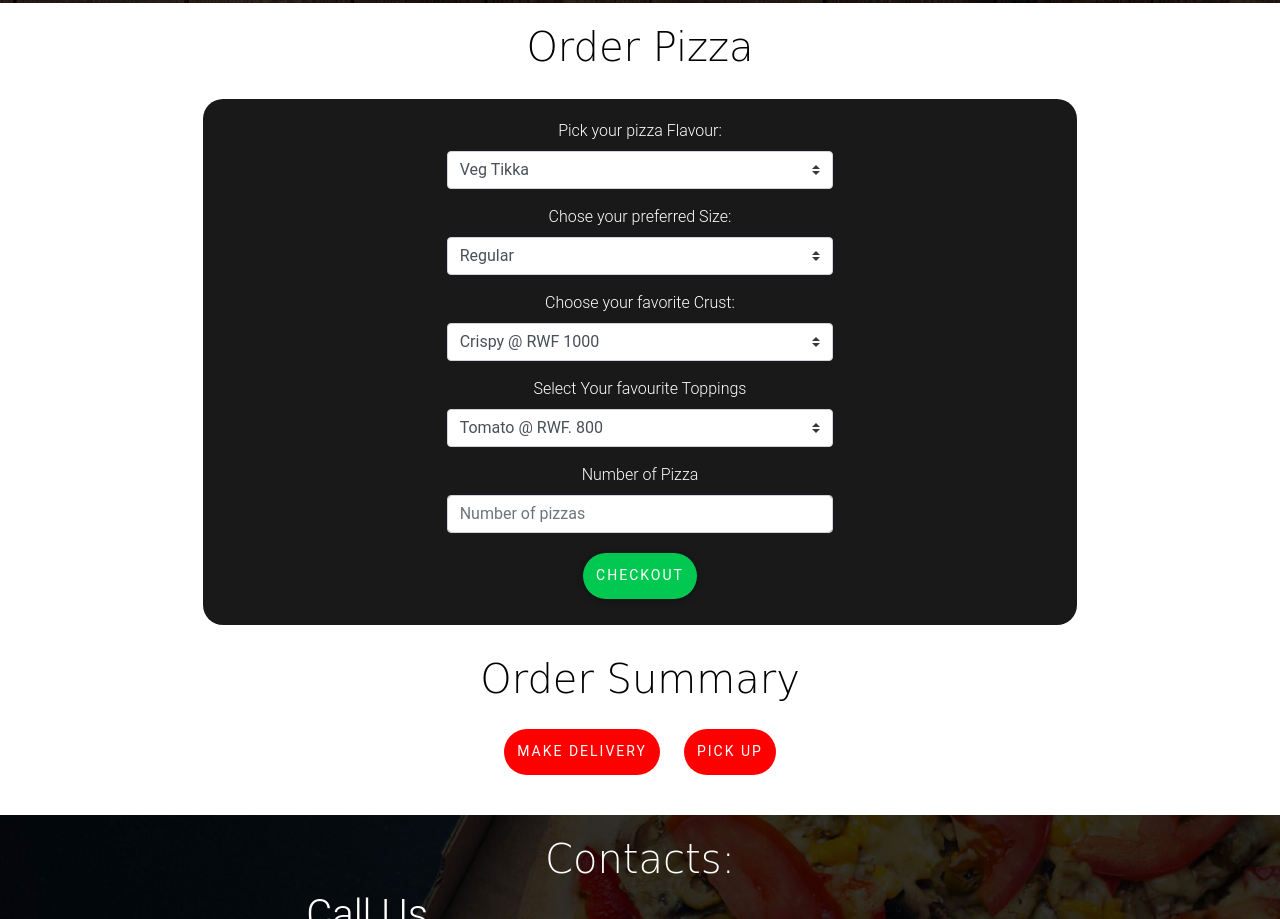
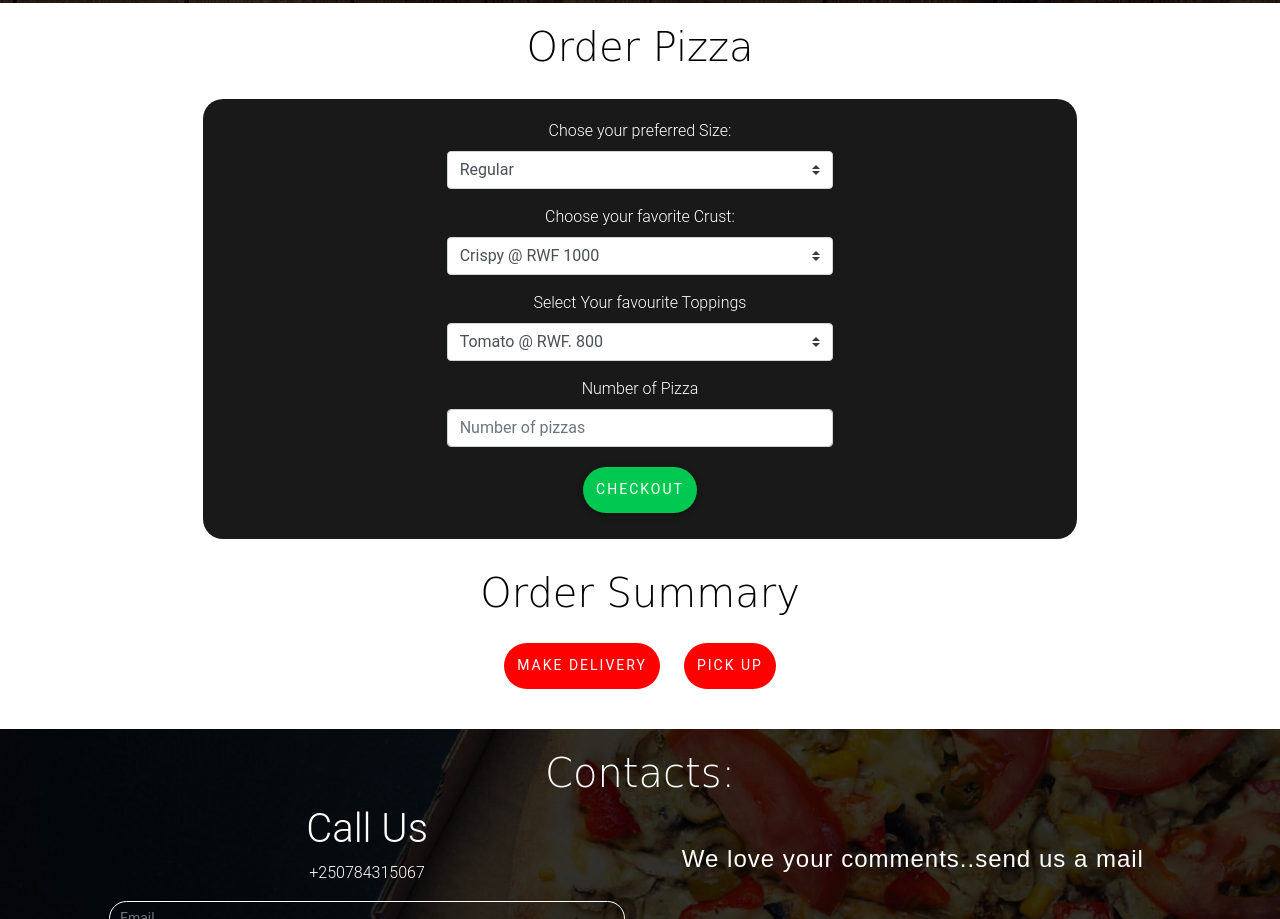
Before and after one commit to byusa123/PIZZA-GISELLE, a plain HTML site: page index.html in a window 1280 px wide. Shown: the part 1823-2742 px from the top of the page. Drawn offline with nearby package versions, Linux system fonts and the light colour scheme.

Commit message:
changed the form

```diff
--- a/index.html
+++ b/index.html
@@ -109,17 +109,7 @@
         <div class="col-sm-2"></div>
         <div class="col-sm-8 order-overlay text-center">
             <form class="col-sm-6 offset-sm-3 text-center">
-                <label>Pick your pizza Flavour:</label>
-                <select class="custom-select custom-select-md mb-3 flavour" required>
-                    <option value="vegtikka">Veg Tikka</option>
-                    <option value="chickentikka">Chicken Tikka</option>
-                    <option value="periperi">Peri-Peri Chicken</option>
-                    <option value="bbq">BBQ Steak</option>
-                    <option value="boerewors">Boerewors</option>
-                    <option value="hawaiian">Hawaiian</option>
-                    <option value="mushroom">Chicken and Mushroom</option>
-                    <option value="regina">Regina Pizza</option>
-                </select>
+
                 <label>Chose your preferred Size:</label>
                 <select class="custom-select custom-select-md mb-3" id="size" required>
                     <option value="regular">Regular</option>
```
